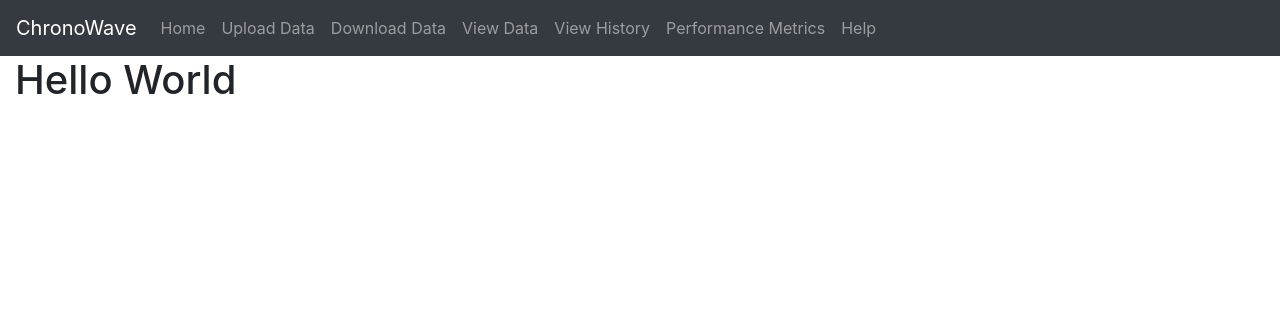
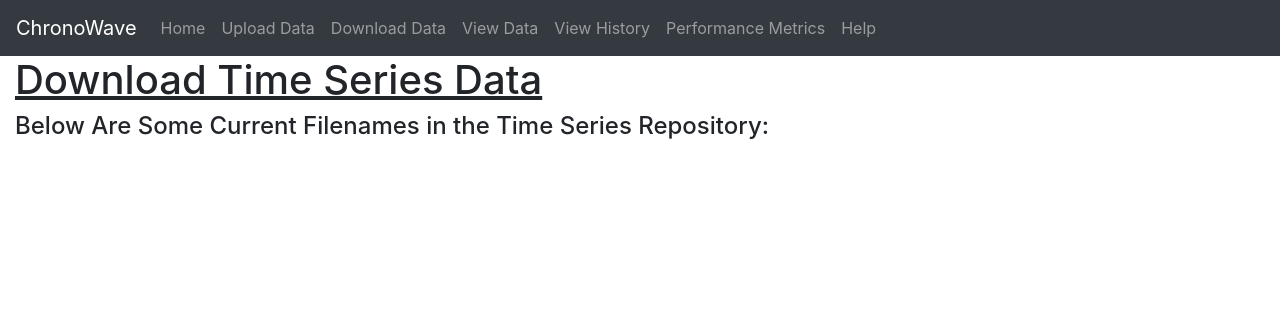
Before and after one commit to iperkins987/cs422_project01, a Flask app: page /download_data in a window 1280 px wide. Shown: the top 316 px of the page. Run offline with Flask 2, Linux system fonts and the light colour scheme; data that the repository does not hold is empty; some libraries are stand-ins or nearby versions.

Commit message:
Made upload_data upload to a potential mongoDB database. Also added download_data to display current files in the database with a link to download the file.

```diff
--- a/main.py
+++ b/main.py
@@ -1,7 +1,12 @@
-from flask import Flask, render_template, request, redirect
+from flask import Flask, render_template, request, redirect, url_for
+from flask_pymongo import PyMongo
 
 
 app = Flask(__name__)
+
+# MONGO CONNECTION:
+app.config['MONGO_URI'] = 'mongodb://localhost:27017/myDatabase'
+mongo = PyMongo(app)
 
 
 @app.route("/home")
@@ -14,14 +19,34 @@ def home():
 def upload_data():
     return render_template("upload_data.html")
 
-#Upload route to ./templates/uploads so when we upload a file it gets stored in uploads.
+#----------------------------------Start TO MONGO routes--------------------
+#Upload route to ./templates/uploads so when we upload a file it gets stored in uploads. Records username with it.
 @app.route('/upload', methods = ['POST'])
 def upload():
-    file = request.files['file']
+    if 'file' in request.files:
+        file = request.files['file']
+        mongo.save_file(file.filename, file)
+        mongo.db.users.insert({'username': request.form.get('username'), 'file' : file.filename})
+    return redirect('/')
 
-    file.save(f'./templates/uploads/{file.filename}')
 
-    return redirect('/')
+#Way to retrieve data from database
+@app.route('/download_data/<filename>')
+def file(filename):
+    return mongo.send_file(filename)
+
+#Displays current data in the fs.files within database
+#fs.files can be swapped with whatever the collection is on the MongoDB database
+@app.route("/download_data", methods = ['GET'])
+def filenames():
+    try:
+        filenames = mongo.db.fs.files.find({})
+        return render_template('download_data.html', filenames = filenames)
+    except Exception:
+        return redirect('/')
+
+#-------------------------END OF MONGO----------------------------------#
+
 
 @app.route("/download_data")
 def download_data():
--- a/templates/download_data.html
+++ b/templates/download_data.html
@@ -3,6 +3,16 @@
 
 {% block content %}
 
-<h1>Hello World</h1>
+<h1 style="text-decoration: underline;">Download Time Series Data</h1>
+    <h2 style="font-size: 24px">Below Are Some Current Filenames in the Time Series Repository:</h2>
+    <body>
+
+        {% for filename in filenames %}
+            <li style="font-size: 20px; position: relative; left:80px; top:80px; ">
+                <a id="download_data" href="download_data/{{filename["filename"]}}"> {{filename["filename"]}} </a>
+            </li>
+        {% endfor %}
+
+    </body>
 
 {% endblock %}
--- a/templates/upload_data.html
+++ b/templates/upload_data.html
@@ -10,6 +10,7 @@
     <p>Click on the "Choose File" button to upload a file:</p>
 
     <form action="/upload" method="POST" enctype = "multipart/form-data">
+      Username:<input type="text" name="username">
       <input type="file" name="file">
       <input type="submit" value="Upload">
     </form>
```
